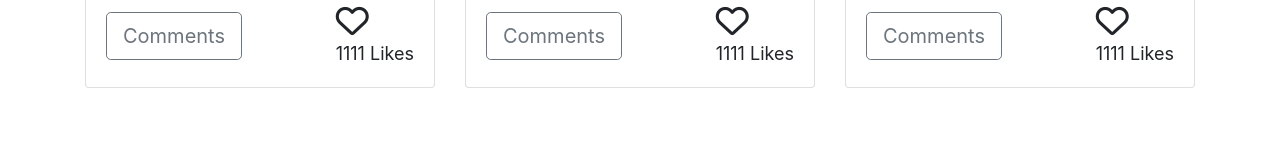
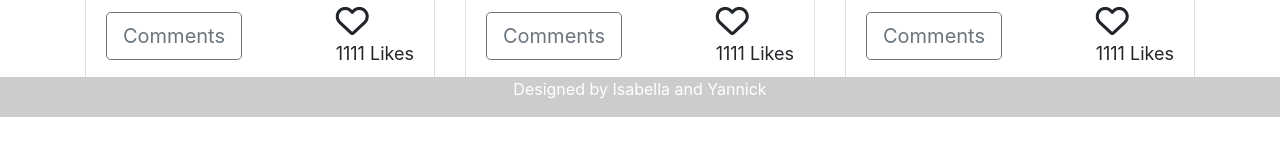
Before and after one commit to Isabellanamutenda/Kanban-project, a website built with webpack: page src/index.html in a window 1280 px wide. Shown: the part 683-838 px from the top of the page. Built offline with nearby package versions, Linux system fonts and the light colour scheme.

Commit message:
Add footer section

```diff
--- a/src/index.html
+++ b/src/index.html
@@ -11,6 +11,7 @@
 
 <body>
     <div id="content"></div>
+    <footer><p>Designed by Isabella and Yannick</p></footer>
 </body>
 
 </html>
--- a/src/style.css
+++ b/src/style.css
@@ -7,3 +7,13 @@
 .btn-likes i {
   font-size: 33px;
 }
+
+footer {
+  position: fixed;
+  left: 0;
+  bottom: 0;
+  width: 100%;
+  background-color: #ccc;
+  color: white;
+  text-align: center;
+}
```
Also changed, not shown: dist/index.html, dist/main.js, 1 other file.
